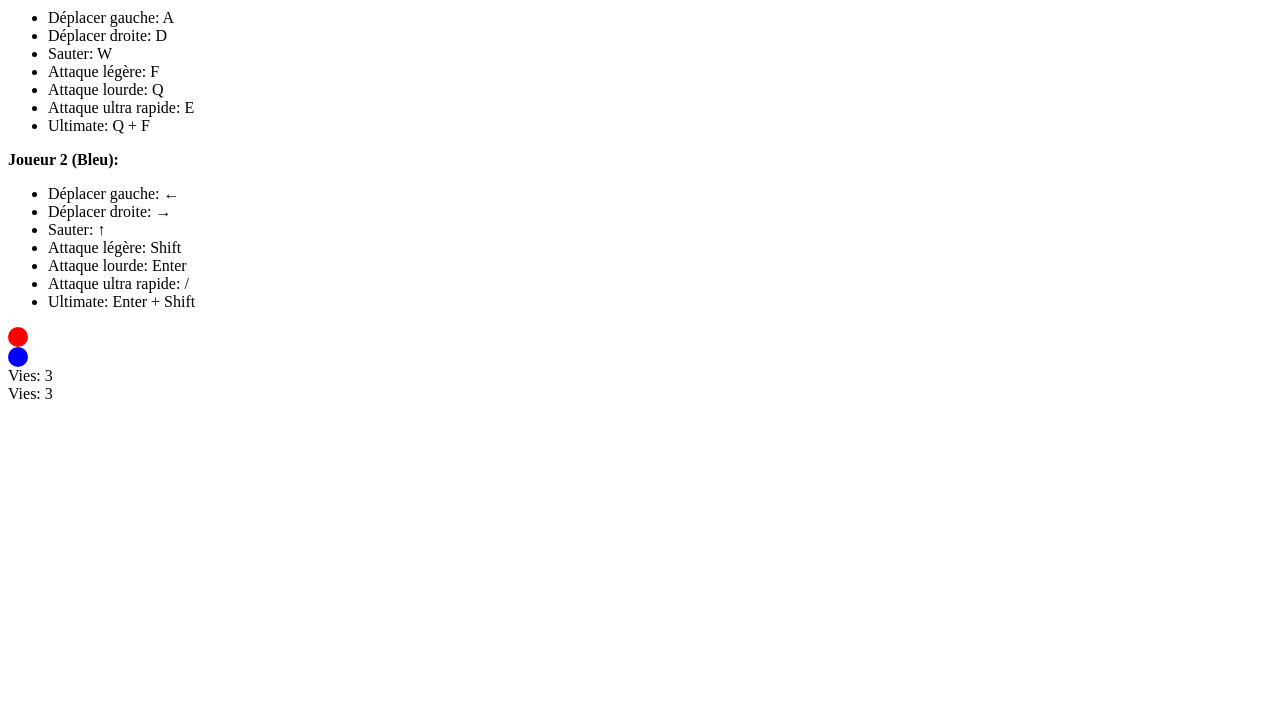
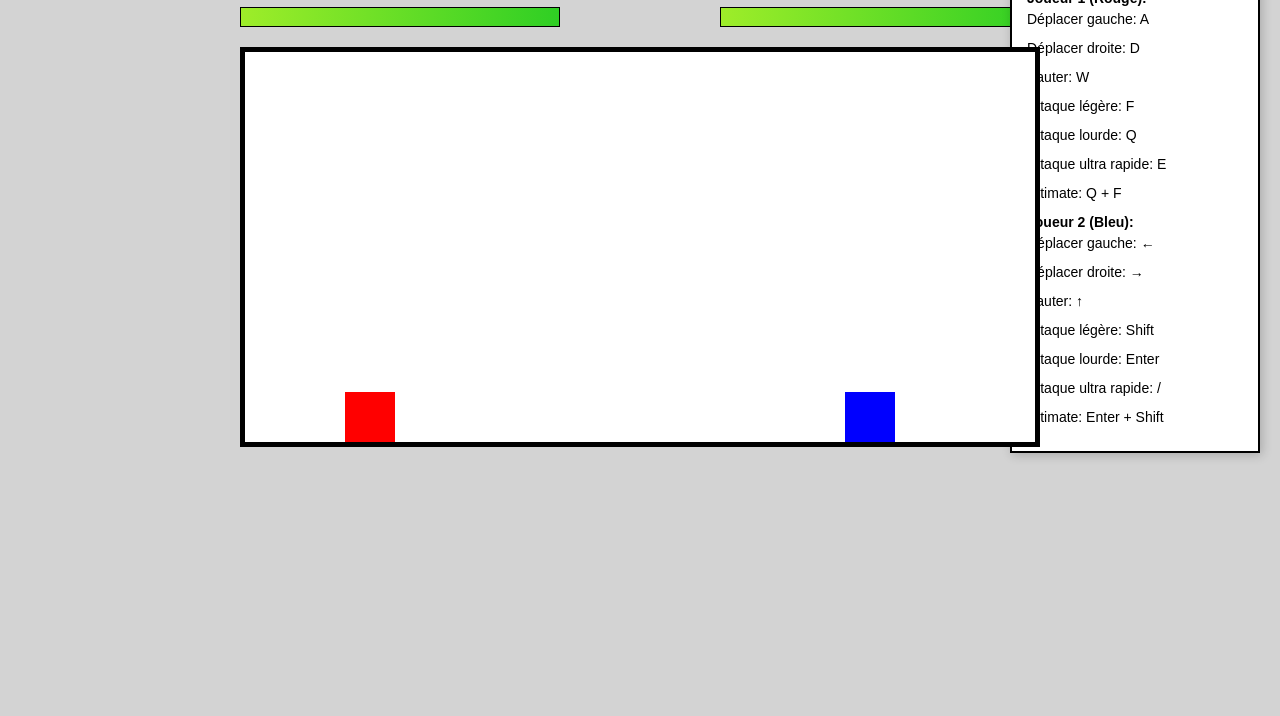
Before and after one commit to That-weird-kid/low-taper-fade-index, a plain HTML site: page fourth-flow/index.html in a window 1280 px wide. Shown: the part 84-800 px from the top of the page. Drawn offline with Linux system fonts and the light colour scheme; the site is published under a folder, as on GitHub Pages, so addresses that start at the root find nothing.

Commit message:
Update index.html

```diff
--- a/fourth-flow/index.html
+++ b/fourth-flow/index.html
@@ -5,11 +5,11 @@
 <meta charset="UTF-8">
 <meta name="viewport" content="width=device-width, initial-scale=1.0">
 <title>Fourth Flow</title>
-   <link rel="stylesheet" href="/fourth-flow/styles.css">
+   <link rel="stylesheet" href="styles.css">
 
 </head>
 <body>
-   <script src="fourth-flow/script.js"></script>
+   <script src="script.js"></script>
 <!-- Control list sidebar -->
 <div class="control-list">
    <h3>Fourth FLow</h3>
```
